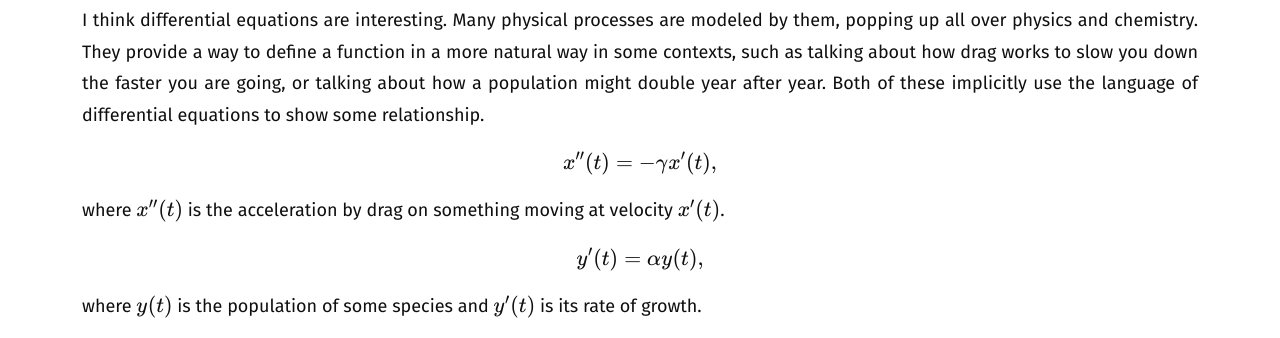
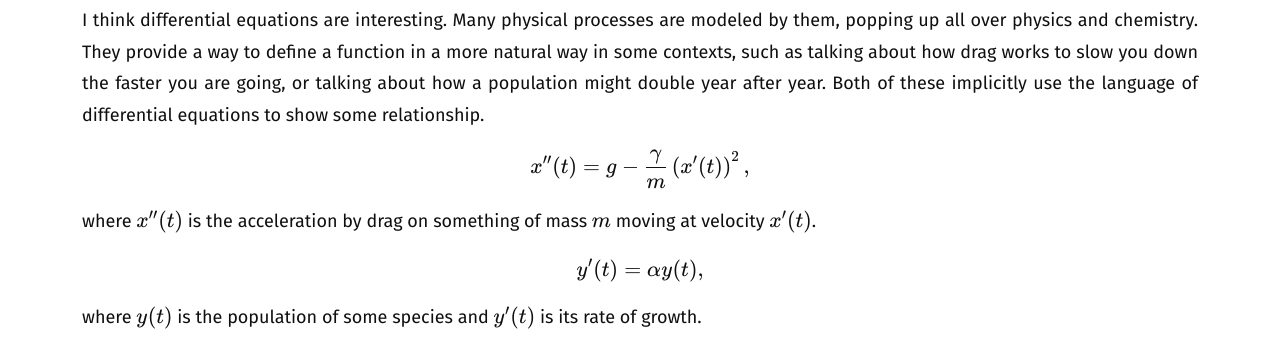
Before and after one commit to hrhwilliams/hrhwilliams.github.io, a plain HTML site: page blog/diffeq_interp.html in a window 1280 px wide. Shown: the part 394-732 px from the top of the page. Drawn offline with nearby package versions, Linux system fonts and the light colour scheme.

Commit message:
Update diffeq_interp.html

```diff
--- a/blog/diffeq_interp.html
+++ b/blog/diffeq_interp.html
@@ -52,9 +52,9 @@
 I think differential equations are interesting. Many physical processes are modeled by
 them, popping up all over physics and chemistry. They provide a way to define a function in a more natural way in some contexts, such as talking about how drag works to slow you down the faster you are going, or talking about how a population might double year after year. Both of these implicitly use the language of differential equations to show some relationship.
 <span class="math display">\[
-    x''(t) = -\gamma x'(t),
+    x''(t) = g - \frac{\gamma}{m}\left(x'(t)\right)^{2},
 \]</span>
-where <span class="math inline">\(x''(t)\)</span> is the acceleration by drag on something moving at velocity <span class="math inline">\(x'(t)\)</span>.
+where <span class="math inline">\(x''(t)\)</span> is the acceleration by drag on something of mass <span class="math inline">\(m\)</span> moving at velocity <span class="math inline">\(x'(t)\)</span>.
 
 <span class="math display">\[
     y'(t) = \alpha y(t),
```
